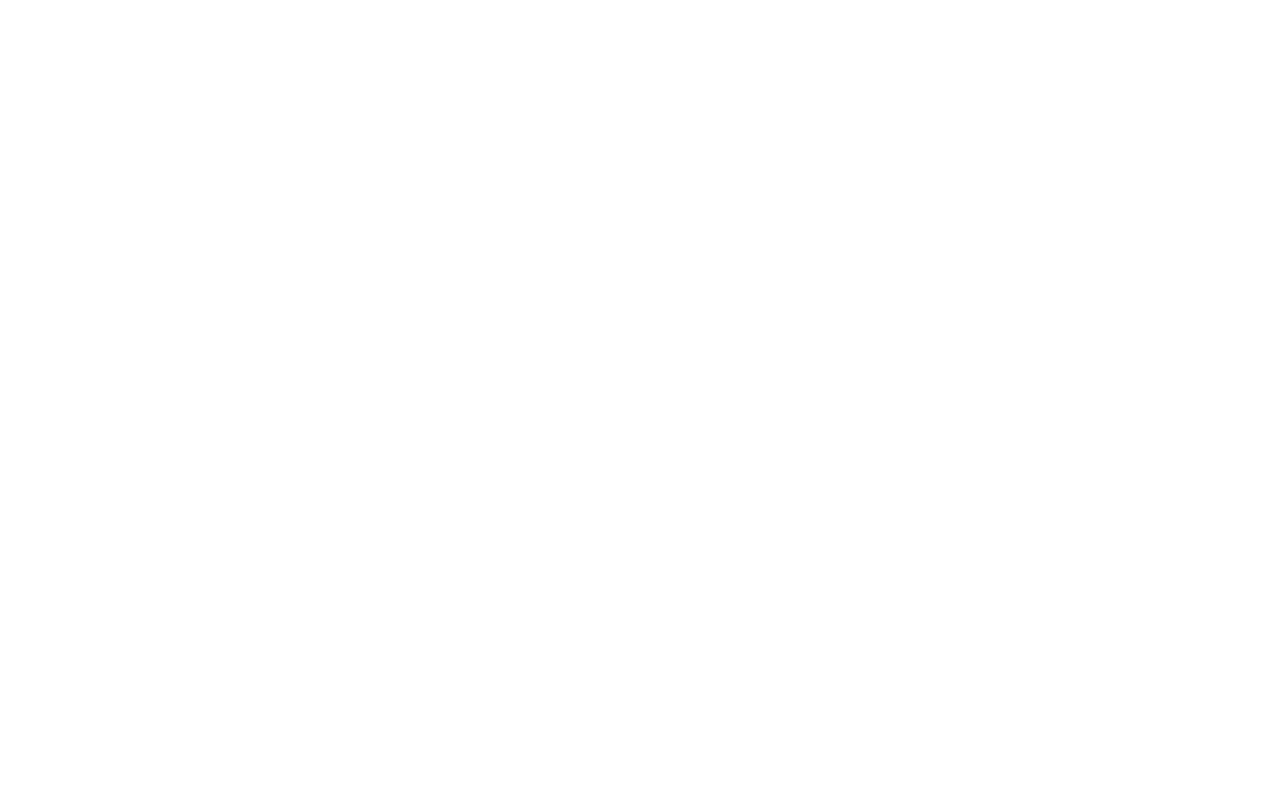
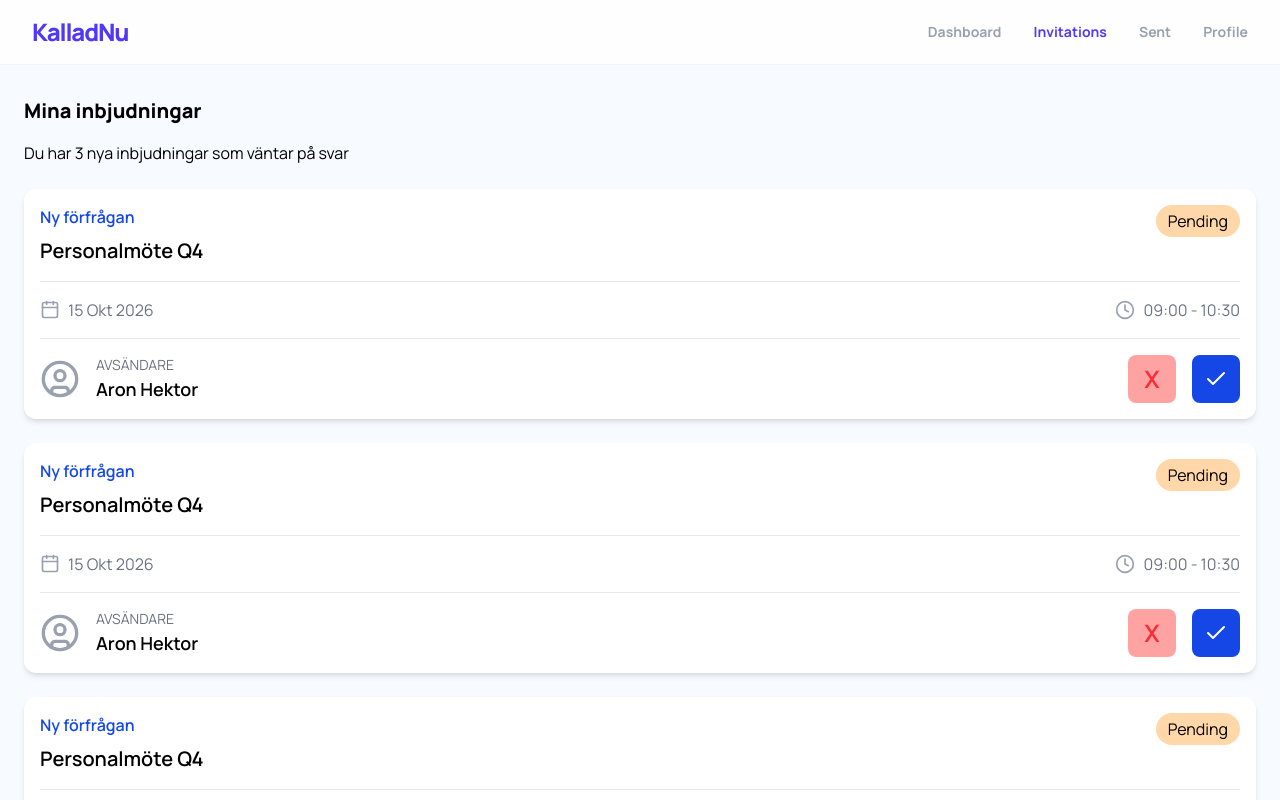
Before and after one commit to AAHektor/KalladNu, a React (Vite) app: page /invitations in a window 1280 px wide. Before the commit this address had no page. Shown: the top 800 px of the page. Built offline with nearby package versions, Linux system fonts and the light colour scheme.

Commit message:
feat: invitation frontend

```diff
--- a/src/App.tsx
+++ b/src/App.tsx
@@ -5,6 +5,7 @@
 import Register from './features/auth/Register'
 import Group from './features/group/Group'
 import Dashboard from './features/dashboard/Dashboard'
+import Invitations from './features/invitations/Invitations'
 
 function App() {
   return (
@@ -15,6 +16,7 @@
                 <Route path="/register" element={<Register />} />
                 <Route path="/group" element={<Group/>} />
                 <Route path="/dashboard" element={<Dashboard/>} />
+                <Route path="/invitations" element={<Invitations/>} />
 
             </Route>
         </Routes>
--- /dev/null
+++ b/src/features/invitations/Invitations.tsx
@@ -0,0 +1,18 @@
+import React from 'react'
+import Invite from './components/Invite'
+
+const Invitations = () => {
+  return (
+    <div>
+        <h2 className='font-black text-xl pb-4'>Mina inbjudningar</h2>
+        <p>Du har 3 nya inbjudningar som väntar på svar</p>
+
+        <Invite />
+        <Invite />
+        <Invite />
+
+    </div>
+  )
+}
+
+export default Invitations
--- /dev/null
+++ b/src/features/invitations/components/Invite.tsx
@@ -0,0 +1,44 @@
+import React from 'react'
+import { Calendar, Clock, CircleUser, Check } from 'lucide-react'
+
+const Invite = () => {
+  return (
+    <div className='bg-white p-4 rounded-xl shadow-md mt-6'>
+        <div>
+            <div className='flex flex-row justify-between'>
+                <h4 className='text-blue-700 font-semibold'>Ny förfrågan</h4>
+                <span className='px-3 py-1 bg-orange-200 rounded-full'>Pending</span>
+            </div>
+            <p className='text-xl font-semibold'>Personalmöte Q4</p>
+        </div>
+        <span className='flex h-[1px] w-full bg-gray-200 my-4'></span>
+        <div className='flex flex-full flex-row justify-between'>
+            <div className='flex flex-row items-center justify-between'>
+                <Calendar size={20} className='text-gray-400 mr-2' />
+                <p className='text-md text-gray-500'>15 Okt 2026</p>
+            </div>
+            <div className='flex flex-row items-center'>
+                <Clock size={20} className='text-gray-400 mr-2' />
+                <p className='text-md text-gray-500'>09:00 - 10:30</p>
+            </div>
+        </div>
+        <span className='flex h-[1px] w-full bg-gray-200 my-4'></span>
+        <div className='flex flex-full flex-row justify-between'>
+            <div className='flex flex-row items-center justify-between'>
+                <CircleUser size={40} className='text-gray-400 mr-4' />
+                <div className=''>
+                    <p className='text-sm text-gray-500'>AVSÄNDARE</p>
+                    <p className='text-lg font-semibold'>Aron Hektor</p>
+                </div>
+            </div>
+            <div className='flex gap-4'>
+                <button className='bg-red-300 w-12 h-12 rounded-lg'><p className='text-red-500 font-semibold text-2xl'>X</p></button>
+                <button className='bg-blue-700 w-12 h-12 rounded-lg flex items-center justify-center'><Check className='text-white font-semibold text-2xl'/></button>
+            </div>
+        </div>
+
+    </div>
+  )
+}
+
+export default Invite
```
Also changed, not shown: 1 other file (tests, documents, lock files or other folders).
